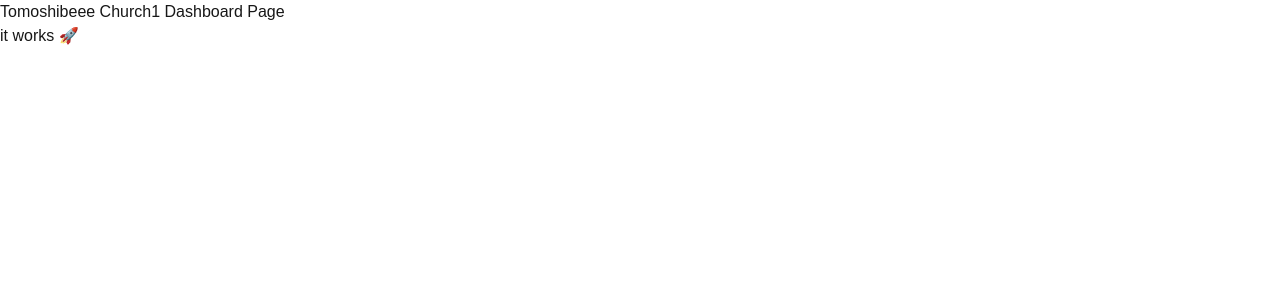
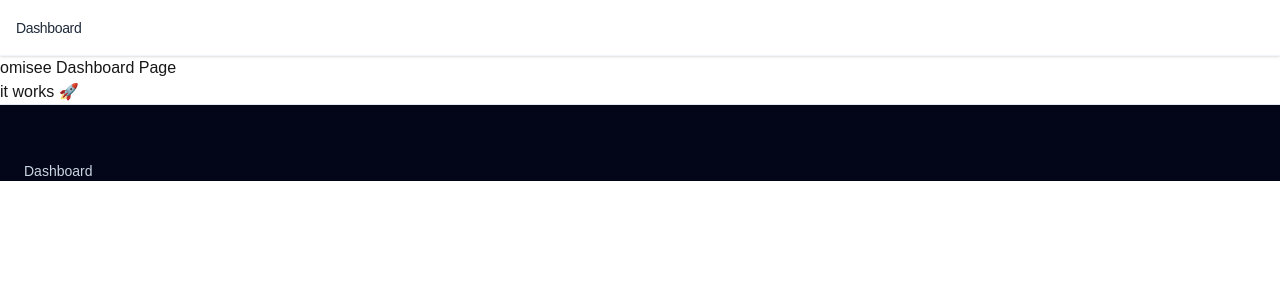
Before and after one commit to tomoshibeee/com.tomoshibeee.omisee, a Next.js app: page /dashboard in a window 1280 px wide. Shown: the top 300 px of the page. Built offline with nearby package versions, Linux system fonts and the light colour scheme.

Commit message:
feat(#95): add dashboard

```diff
--- a/app/dashboard/page.tsx
+++ b/app/dashboard/page.tsx
@@ -1,8 +1,14 @@
+import Header from "@/components/shared/Header";
+import Footer from "@/components/shared/Footer";
 export default function Page() {
   return (
-    <main>
-      <h1>Tomoshibeee Church1 Dashboard Page</h1>
-      <p>it works 🚀</p>
-    </main>
-  )
+    <>
+      <Header variant="dashboard" />
+      <main>
+        <h1>omisee Dashboard Page</h1>
+        <p>it works 🚀</p>
+      </main>
+      <Footer variant="dashboard" />
+    </>
+  );
 }
--- a/components/shared/Footer.tsx
+++ b/components/shared/Footer.tsx
@@ -1,3 +1,4 @@
+import { LayoutVariant } from "@/types/layout";
 import { LinkButtonFooter } from "@/components/buttons/LinkButton";
 import { ShareButtonFooter } from "../buttons/ShareButton";
 import { SocialLink } from "@/types/socialLink";
@@ -5,13 +6,29 @@ import { SiteData } from "@/types/site";
 
 import { FaEnvelope, FaLocationDot, FaPhone } from "react-icons/fa6";
 
-export default function Footer({ site }: { site: SiteData }) {
+type FooterProps = {
+  variant?: LayoutVariant;
+  site?: SiteData;
+};
+
+export default function Footer({ variant = "site", site }: FooterProps) {
+  const baseClass =
+    "w-full border-t border-slate-200 bg-slate-950 px-6 pt-14 text-sm text-slate-300";
+
+  if (variant === "dashboard") {
+    return <footer className={baseClass}>Dashboard</footer>;
+  }
+
+  if (!site) return null;
+
   const sortedSocialLinks = [...(site.socialLinks ?? [])].sort(
-    (a, b) => a.orderBy - b.orderBy,
+    (a, b) => a.orderBy - b.orderBy
   );
+
   return (
-    <footer className="w-full border-t border-slate-200 bg-slate-950 px-6 pt-14 text-sm text-slate-300">
+    <footer className={baseClass}>
       <div className="mx-auto grid max-w-5xl gap-10 md:grid-cols-[1.2fr_0.8fr_0.8fr_1.2fr]">
+        {/* Info */}
         <div>
           <p className="text-sm font-semibold text-blue-300">Church</p>
           <h2 className="mt-2 text-2xl font-bold text-white">
@@ -21,18 +38,17 @@ export default function Footer({ site }: { site: SiteData }) {
             {site.meta.description || "ここに説明文が入ります。"}
           </p>
 
-          {sortedSocialLinks && sortedSocialLinks?.length > 0 && (
+          {sortedSocialLinks.length > 0 && (
             <div className="mt-5 flex items-center gap-2">
-              {sortedSocialLinks.map((item: SocialLink, i: number) => (
-                <LinkButtonFooter key={`${item.type}-${i}`} item={item} />
+              {sortedSocialLinks.map((item: SocialLink) => (
+                <LinkButtonFooter key={item.id} item={item} />
               ))}
-
-              {/* Share */}
               <ShareButtonFooter />
             </div>
           )}
         </div>
 
+        {/* Business Hours */}
         <div>
           <h3 className="font-semibold text-white">営業時間</h3>
           <ul>
@@ -42,18 +58,20 @@ export default function Footer({ site }: { site: SiteData }) {
           </ul>
         </div>
 
+        {/* Sitemap */}
         <div>
           <h3 className="font-semibold text-white">サイトマップ</h3>
           <ul className="mt-4 space-y-2">
-            {site.navigation?.menu?.map((m, i) => (
-              <li key={i}>
+            {site.navigation?.menu?.map((m) => (
+              <li key={m.label}>
                 <a href={m.href ?? "#"} className="transition hover:text-white">
                   {m.label}
                 </a>
-                {m.children && m.children.length > 0 && (
+
+                {m.children?.length > 0 && (
                   <ul className="mt-2 space-y-2 border-l border-white/10 pl-3 text-slate-400">
-                    {m.children.map((c, j) => (
-                      <li key={j}>
+                    {m.children.map((c) => (
+                      <li key={c.label}>
                         <a
                           href={c.href ?? "#"}
                           className="transition hover:text-white"
@@ -69,6 +87,7 @@ export default function Footer({ site }: { site: SiteData }) {
           </ul>
         </div>
 
+        {/* Contact */}
         <div>
           <h3 className="font-semibold text-white">お問い合わせ</h3>
           <ul className="mt-4 space-y-3">
@@ -90,6 +109,8 @@ export default function Footer({ site }: { site: SiteData }) {
                 )}
               </span>
             </li>
+
+            {site.meta.tel && (
               <li>
                 <a
                   href={`tel:${site.meta.tel}`}
@@ -99,6 +120,9 @@ export default function Footer({ site }: { site: SiteData }) {
                   <span>{site.meta.tel}</span>
                 </a>
               </li>
+            )}
+
+            {site.meta.email && (
               <li>
                 <a
                   href={`mailto:${site.meta.email}`}
@@ -108,10 +132,12 @@ export default function Footer({ site }: { site: SiteData }) {
                   <span>{site.meta.email}</span>
                 </a>
               </li>
+            )}
           </ul>
         </div>
       </div>
 
+      {/* Bottom */}
       <div className="mx-auto mt-12 flex max-w-5xl flex-col gap-3 border-t border-white/10 py-6 text-slate-500 md:flex-row md:items-center md:justify-between">
         <p>
           &copy; {new Date().getFullYear()} {site.meta.name}. All rights
--- a/components/shared/Header.tsx
+++ b/components/shared/Header.tsx
@@ -1,14 +1,31 @@
 import { Logo } from "@/components/logos/Logo";
+import { LayoutVariant } from "@/types/layout";
 import { PrimaryNavigation } from "@/features/nav/PrimaryNavigation";
 import { MobileNavigation } from "@/features/nav/MobileNavigation";
 import { SiteData } from "@/types/site";
 
-export default function Header({ site }: { site: SiteData }) {
+type HeaderProps = {
+  variant?: LayoutVariant;
+  site?: SiteData;
+};
+
+export default function Header({ variant = "site", site }: HeaderProps) {
+  const baseClass =
+    "sticky top-0 z-50 flex h-14 items-center justify-between border-b border-slate-100 bg-white px-4 text-sm text-gray-800 tracking-tight shadow-sm";
+
+  if (variant === "dashboard") {
+    return <header className={baseClass}>Dashboard</header>;
+  }
+
   return (
-    <header className="sticky top-0 z-50 flex h-14 items-center justify-between border-b border-slate-100 bg-white px-4 text-sm text-gray-800 tracking-tight shadow-sm">
-      <Logo site={site} />
-      <PrimaryNavigation site={site} />
-      <MobileNavigation site={site} />
+    <header className={baseClass}>
+      {site && (
+        <>
+          <Logo site={site} />
+          <PrimaryNavigation site={site} />
+          <MobileNavigation site={site} />
+        </>
+      )}
     </header>
   );
 }
--- /dev/null
+++ b/types/layout.ts
@@ -0,0 +1 @@
+export type LayoutVariant = "dashboard" | "site";
```
Lines whose indentation alone changed are shown as unchanged.
